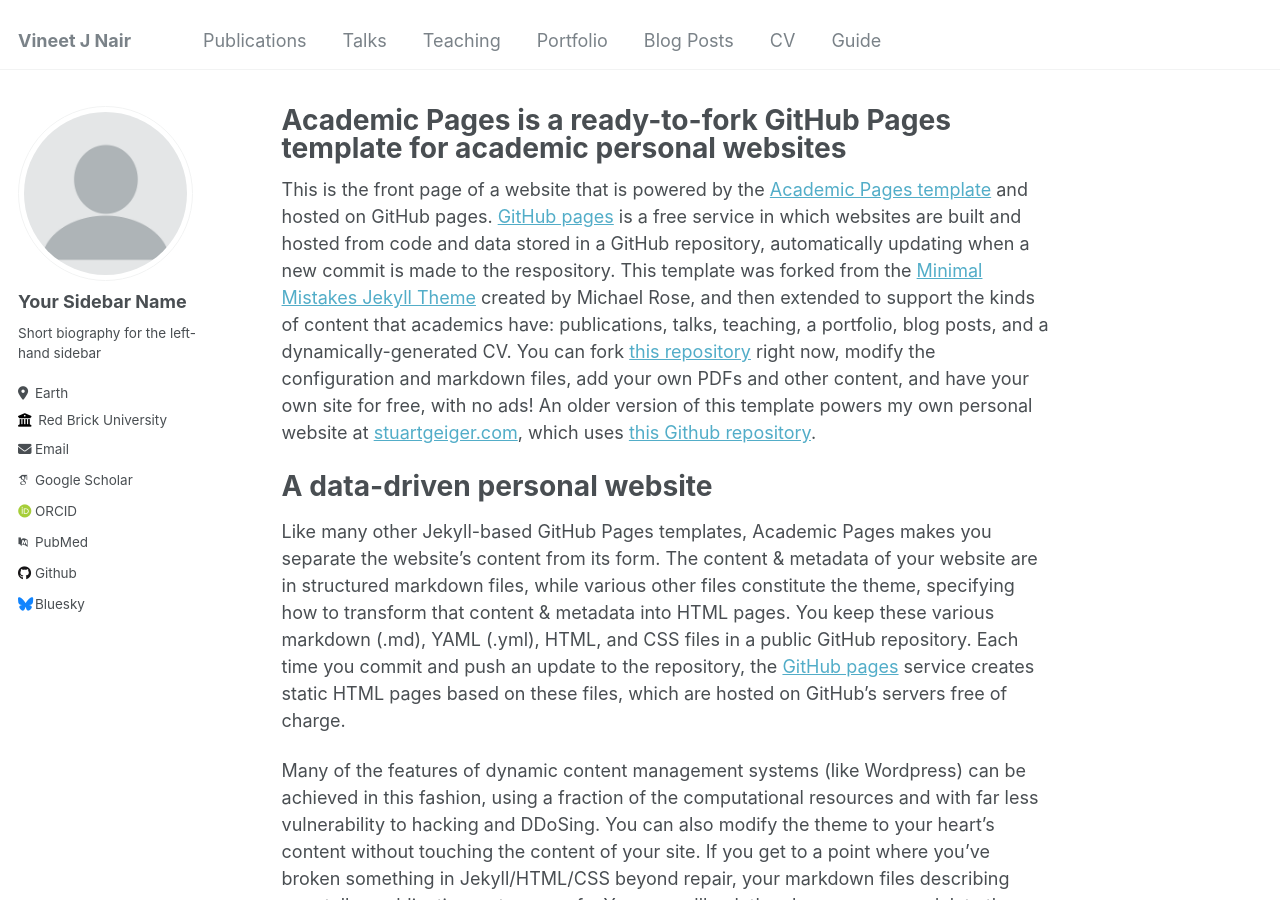
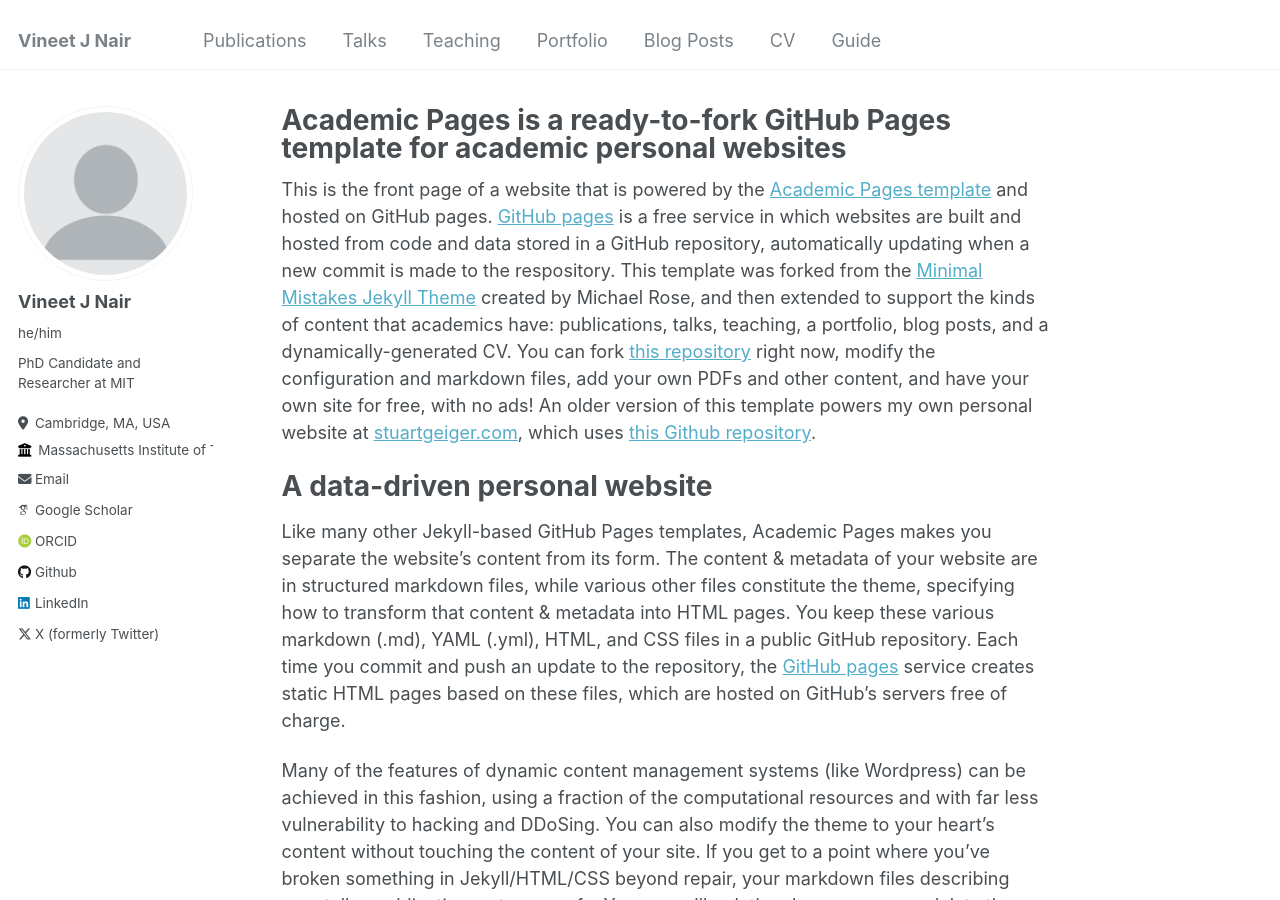
Before and after one commit to vineetjnair9/vineetjnair, a Jekyll site: the page built from _pages/about.md, in a window 1280 px wide and 900 px high. Built offline with Jekyll 4.4.1, drawn with Linux system fonts in a browser that asks for light colours; some web fonts are replaced.

Commit message:
Update _config.yml

```diff
--- a/_config.yml
+++ b/_config.yml
@@ -11,10 +11,10 @@
 title                    : "Vineet J Nair"
 title_separator          : "-"
 name                     : &name "Vineet J Nair"
-description              : &description "personal description"
+description              : &description "PhD Candidate at MIT"
 url                      : https://vineetjnair9.github.io # the base hostname & protocol for your site e.g. "https://mmistakes.github.io"
 baseurl                  : "" # the subpath of your site, e.g. "/blog"
-repository               : "academicpages/vineetjnair9.github.io"
+repository               : "vineetjnair9/vineetjnair9.github.io"
 
 # Site Author - The following control what appear as part of the author content on the side bar.
 #               If a field is blank the icon and link will not appear, otherwise it will be shown.
@@ -22,32 +22,32 @@
 author:
   # Biographic information
   avatar           : "profile.png"
-  name             : "Your Sidebar Name"
-  pronouns         : # example: "she/her"
-  bio              : "Short biography for the left-hand sidebar"
-  location         : "Earth"
-  employer         : "Red Brick University"
+  name             : "Vineet J Nair"
+  pronouns         : "he/him"
+  bio              : "PhD Candidate and Researcher at MIT"
+  location         : "Cambridge, MA, USA"
+  employer         : "Massachusetts Institute of Technology"
   uri              : # URL
-  email            : "none@example.org"
+  email            : "jvineet9@mit.edu"
 
   # Academic websites
   arxiv            : # URL - Update with the correct link to your profile
-  googlescholar    : "https://scholar.google.com/citations?user=PS_CX0AAAAAJ"
+  googlescholar    : "https://scholar.google.com/citations?user=WLWSdJ0AAAAJ&hl=en"
   impactstory      : # URL
-  orcid            : "http://orcid.org/yourorcidurl"
-  pubmed           : "https://www.ncbi.nlm.nih.gov/pubmed/?term=john+snow"
+  orcid            : "https://orcid.org/0000-0002-5719-5334"
+  pubmed           : # "https://www.ncbi.nlm.nih.gov/pubmed/?term=john+snow"
   researchgate     : # URL
 
   # Repositories and software development
   bitbucket        : # Username - Update with your username on the site
   codepen          : # Username
   dribbble         : # Username
-  github           : "academicpages"
+  github           : "vineetjnair9"
   kaggle           : # Username
   stackoverflow    : # User number or user number and name (i.e., use "1" or "1/jeff-atwood")
 
   # Social media
-  bluesky          : "bsky.app" # Replace this with you Bluesky username
+  bluesky          : # "bsky.app" # Replace this with you Bluesky username
   facebook         : # Username
   flickr           : # Username
   foursquare       : # Username
@@ -56,7 +56,7 @@
   keybase          : # Username
   instagram        : # Username
   lastfm           : # Username
-  linkedin         : # Username
+  linkedin         : nairvineet9
   mastodon         : # URL
   medium           : # URL
   pinterest        : # Username
@@ -64,7 +64,7 @@
   steam            : # Username
   telegram         : # URL
   tumblr           : # Username
-  twitter          : # Username for X / Twitter
+  twitter          : vineetjnair9
   vine             : # Username
   weibo            : # Username
   wikipedia        : # Username
```
